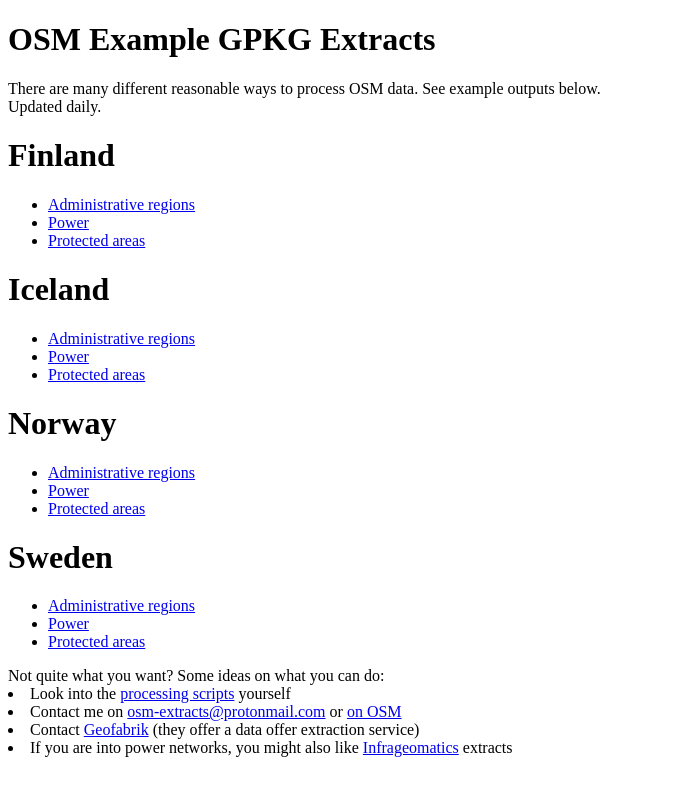
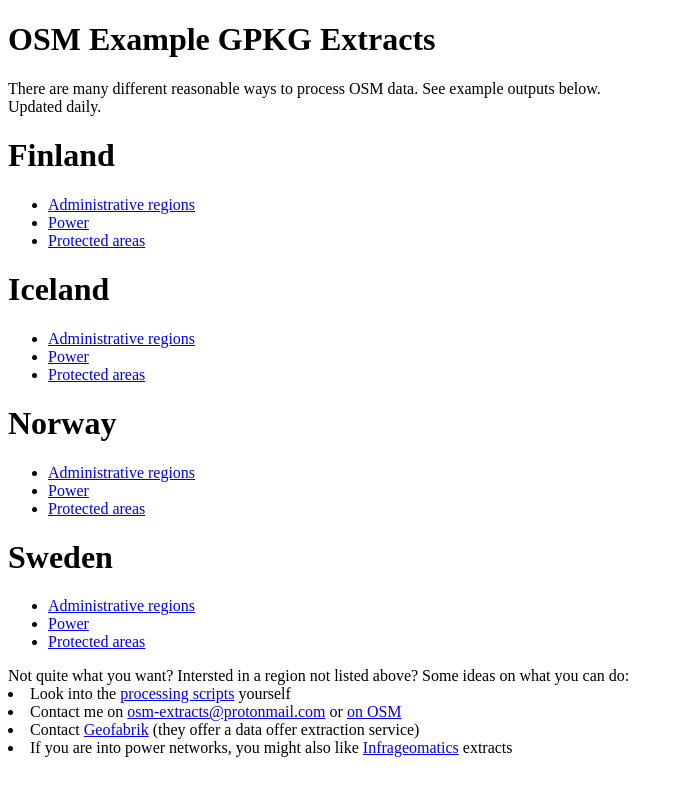
Before and after one commit to zabop/osm-extracts, a React (Vite) app in the folder frontend/: page / in a window 1280 px wide. Shown: the top 796 px of the page, without its empty margins (0-679 px from the left). Built offline with nearby package versions, Linux system fonts and the light colour scheme; no server answers.

Commit message:
more info

```diff
--- a/frontend/src/App.jsx
+++ b/frontend/src/App.jsx
@@ -71,7 +71,8 @@
         <CountryLinks key={region.path} region={region} />
       ))}
       <div>
-        Not quite what you want? Some ideas on what you can do:
+        Not quite what you want? Intersted in a region not listed above? Some
+        ideas on what you can do:
         <li>
           Look into the{" "}
           <a href="https://github.com/zabop/osm-extracts" target="_blank">
```
